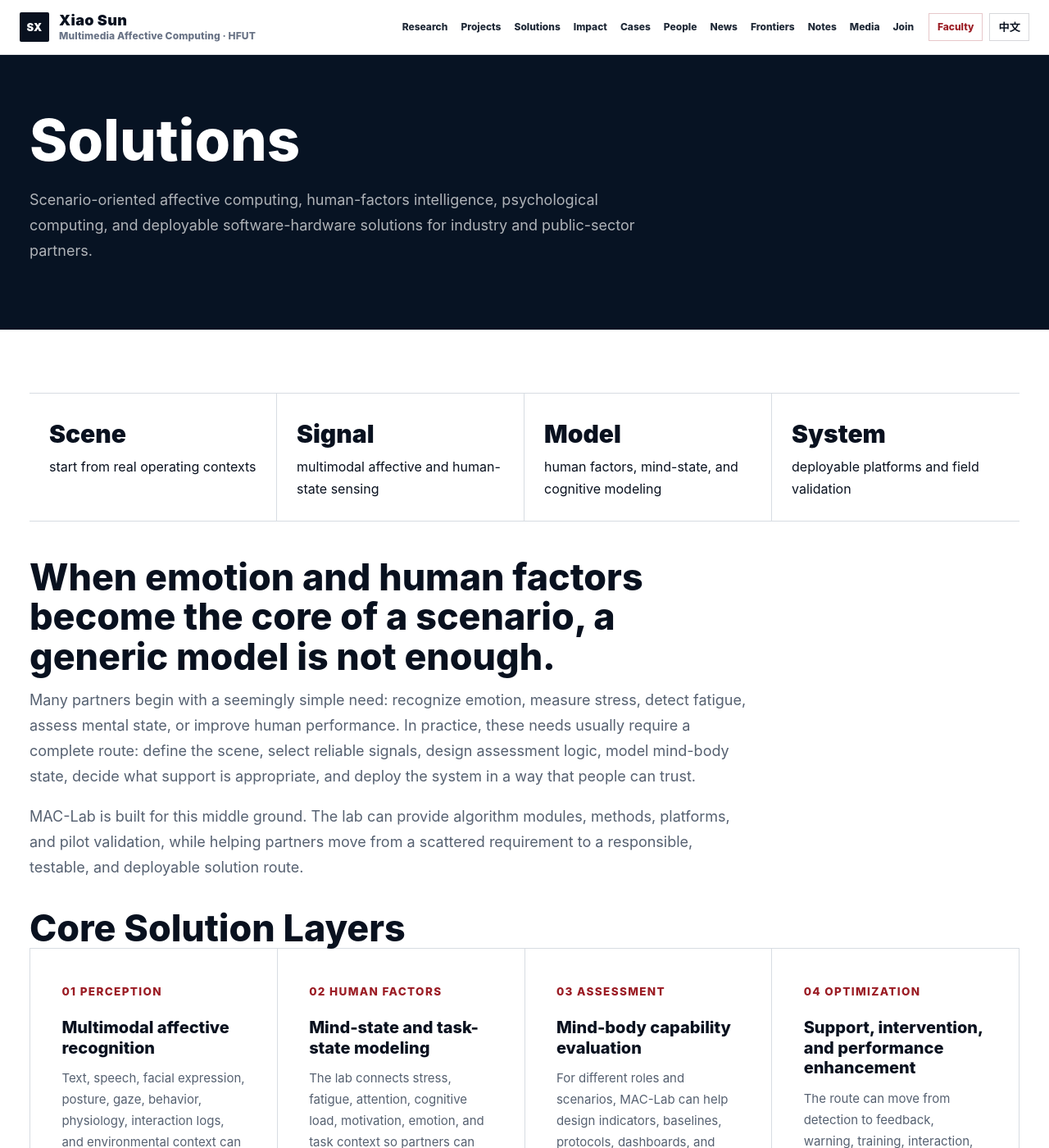
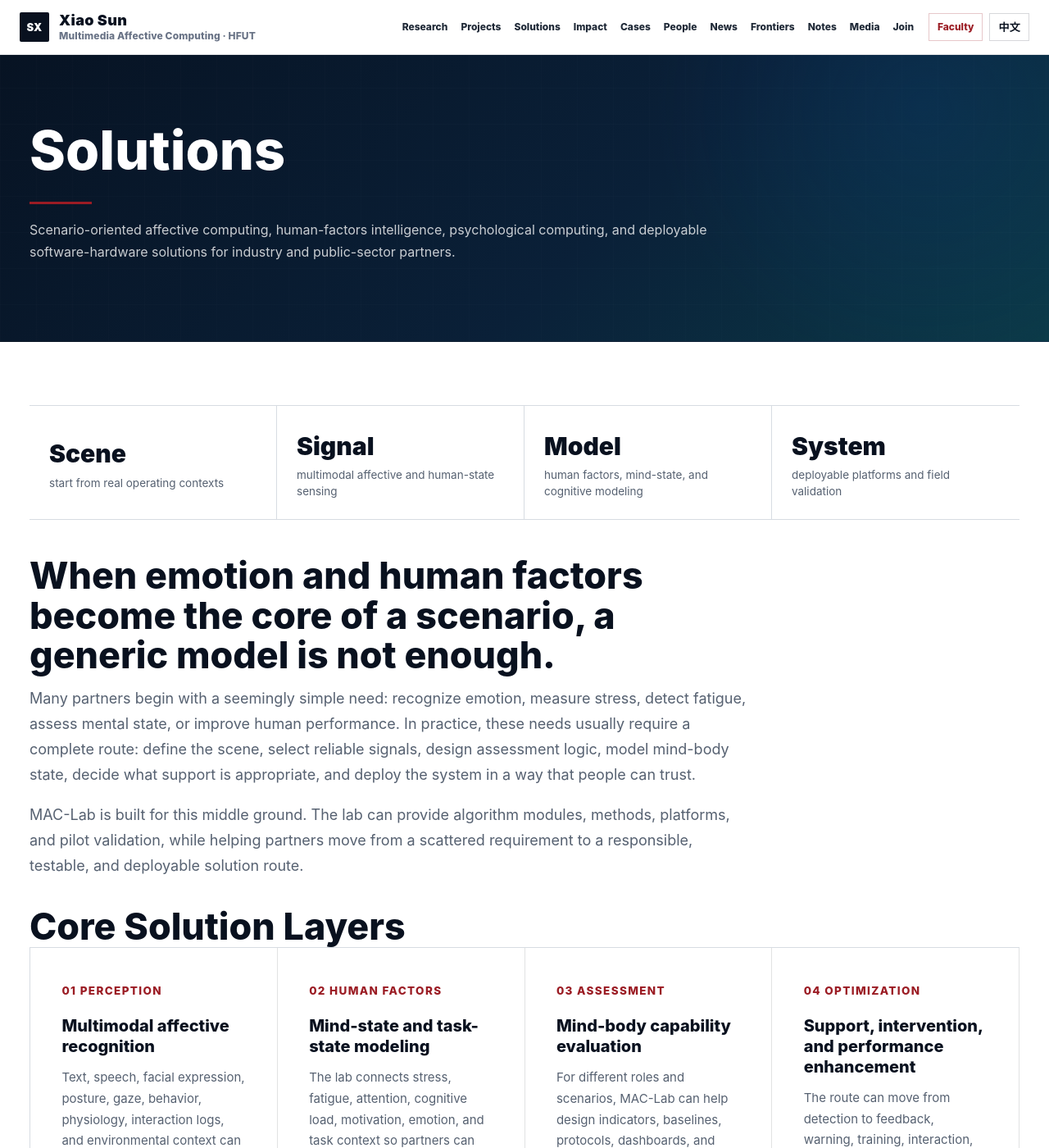
Before and after one commit to sxhfut/sxhfut.github.io, a Jekyll site: the page built from _pages/solutions/index.md, in a window 1280 px wide and 1400 px high. Shown: the whole window at 82% size. Built offline with Jekyll 4.4.1, drawn with Linux system fonts in a browser that asks for light colours.

Commit message:
Polish site-wide visual responsiveness

```diff
--- a/css/main.scss
+++ b/css/main.scss
@@ -3731,3 +3731,248 @@ h2 {
     justify-content: space-between;
   }
 }
+
+/* Whole-site visual QA pass: cleaner page headers, safer mobile navigation, and more polished content surfaces. */
+html,
+body {
+  max-width: 100%;
+  overflow-x: clip;
+}
+
+.site-header {
+  overflow-x: clip;
+}
+
+.site-nav,
+.site-nav__links {
+  max-width: 100%;
+  min-width: 0;
+}
+
+.page-hero {
+  position: relative;
+  overflow: hidden;
+  padding: clamp(58px, 6vw, 84px) 0;
+  border-bottom: 1px solid rgba(9, 17, 31, 0.12);
+  background:
+    radial-gradient(circle at 88% 18%, rgba(12, 63, 120, 0.28), transparent 28%),
+    linear-gradient(135deg, #071323 0%, #0a2038 58%, #0b3a48 100%);
+}
+
+.page-hero::before {
+  position: absolute;
+  inset: 0;
+  background:
+    repeating-linear-gradient(0deg, rgba(255, 255, 255, 0.045) 0 1px, transparent 1px 44px),
+    repeating-linear-gradient(90deg, rgba(255, 255, 255, 0.035) 0 1px, transparent 1px 44px);
+  content: "";
+  opacity: 0.34;
+  pointer-events: none;
+}
+
+.page-hero .container {
+  position: relative;
+  z-index: 1;
+}
+
+.page-hero h1 {
+  max-width: 860px;
+  font-size: clamp(42px, 5.2vw, 76px);
+  letter-spacing: 0;
+}
+
+.page-hero h1::after {
+  display: block;
+  width: 76px;
+  height: 3px;
+  margin-top: 22px;
+  background: var(--gold);
+  content: "";
+}
+
+.page-hero p {
+  max-width: 860px;
+  margin-top: 18px;
+  color: rgba(255, 255, 255, 0.78);
+  font-size: clamp(16px, 1.2vw, 19px);
+  line-height: 1.7;
+}
+
+.page-section {
+  position: relative;
+}
+
+.page-section > .container > h2:first-child,
+.page-section > .container > .section-heading:first-child h2 {
+  max-width: 980px;
+}
+
+.feature-card,
+.framework-card,
+.media-grid article,
+.project-list article,
+.news-list article,
+.frontier-card,
+.team-preview,
+.team-intro,
+.contact-panel,
+.media-note,
+.frontier-lens-board {
+  border-color: rgba(9, 17, 31, 0.12);
+}
+
+.feature-card,
+.framework-card,
+.media-grid article,
+.project-list article,
+.news-list article,
+.frontier-card,
+.team-preview,
+.team-intro,
+.contact-panel {
+  background: #fff;
+  transition: border-color 160ms ease, box-shadow 160ms ease, transform 160ms ease;
+}
+
+.feature-card:hover,
+.media-grid article:hover,
+.project-list article:hover,
+.news-list article:hover,
+.frontier-card:hover {
+  border-color: rgba(155, 28, 36, 0.24);
+  box-shadow: 0 18px 42px rgba(7, 19, 35, 0.07);
+  transform: translateY(-1px);
+}
+
+.summary-band {
+  gap: 0;
+  border-top: 1px solid var(--line);
+  border-bottom: 1px solid var(--line);
+}
+
+.summary-band div {
+  min-height: 112px;
+  display: grid;
+  align-content: center;
+}
+
+.summary-band span {
+  color: var(--muted);
+  font-size: 13.5px;
+  line-height: 1.45;
+}
+
+.frontier-results {
+  grid-template-columns: minmax(0, 0.7fr) minmax(0, 1fr);
+}
+
+@media (max-width: 1180px) {
+  .site-nav__links {
+    width: 100%;
+    flex: 1 1 auto;
+    padding-right: 18px;
+    -webkit-overflow-scrolling: touch;
+  }
+}
+
+@media (max-width: 760px) {
+  .site-header__inner {
+    gap: 9px;
+    padding: 11px 0;
+  }
+
+  .site-brand {
+    width: 100%;
+  }
+
+  .site-nav {
+    width: 100%;
+    gap: 10px;
+  }
+
+  .site-nav__links {
+    width: 100%;
+    max-width: 100%;
+    padding-right: 26px;
+    mask-image: linear-gradient(90deg, #000 0%, #000 calc(100% - 34px), transparent 100%);
+  }
+
+  .site-nav__tools {
+    width: 100%;
+  }
+
+  .page-link {
+    min-height: 32px;
+    font-size: 12.5px;
+  }
+
+  .page-link--external,
+  .language-toggle {
+    min-height: 34px;
+  }
+
+  .page-hero {
+    padding: 52px 0;
+  }
+
+  .page-hero h1 {
+    font-size: clamp(38px, 10vw, 54px);
+  }
+
+  .page-hero h1::after {
+    width: 58px;
+    margin-top: 18px;
+  }
+
+  .page-hero p {
+    font-size: 16px;
+  }
+
+  .section,
+  .page-section {
+    padding: 58px 0;
+  }
+
+  .section-heading {
+    grid-template-columns: 1fr;
+    gap: 14px;
+  }
+
+  .summary-band {
+    gap: 0;
+  }
+
+  .summary-band div {
+    min-height: 96px;
+    border-right: 0;
+    border-bottom: 1px solid var(--line);
+  }
+
+  .summary-band div:last-child {
+    border-bottom: 0;
+  }
+
+  .frontier-toolbar {
+    gap: 8px;
+  }
+
+  .frontier-toolbar label,
+  .frontier-results {
+    grid-template-columns: 1fr;
+  }
+
+  .frontier-results {
+    gap: 8px;
+    align-items: start;
+  }
+
+  .frontier-card,
+  .project-list article,
+  .news-list article,
+  .feature-card,
+  .framework-card,
+  .media-grid article,
+  .contact-panel {
+    padding: 22px;
+  }
+}
```
